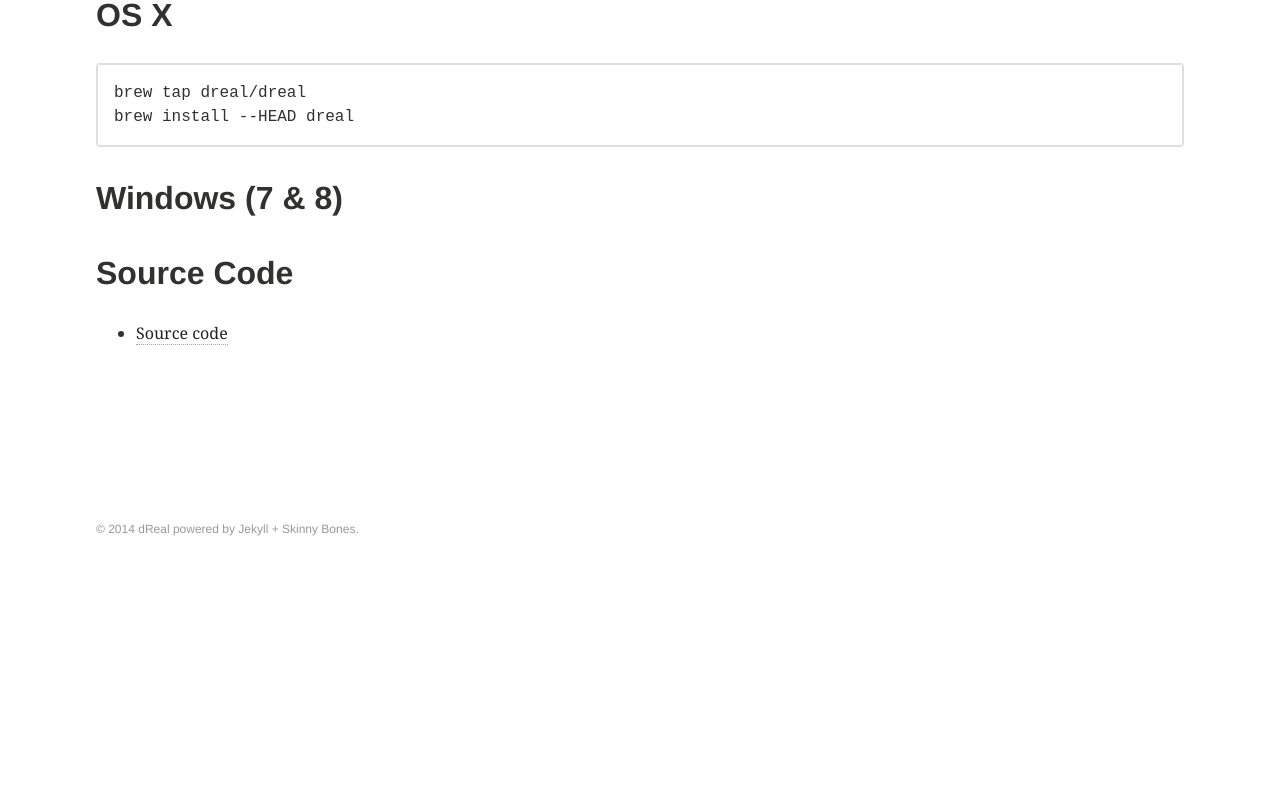
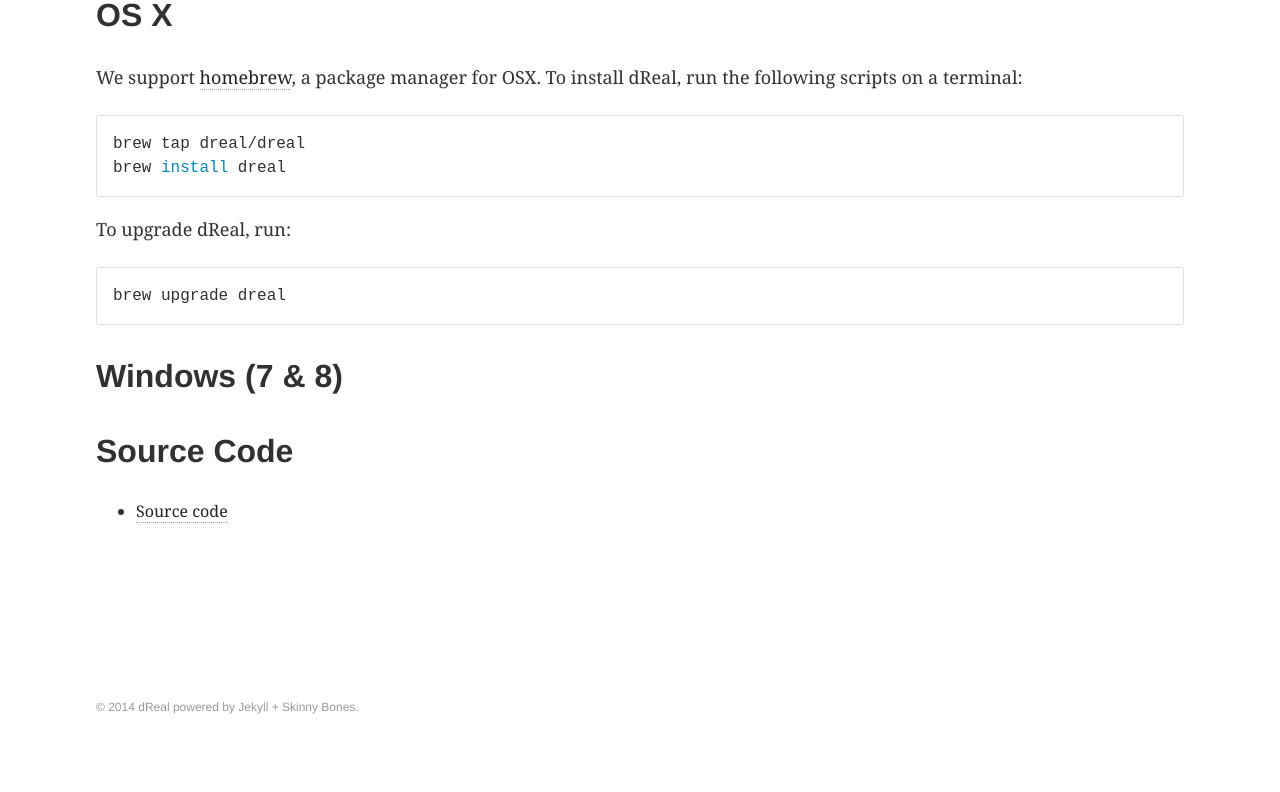
Before and after one commit to dreal/dreal.github.io, a Jekyll site: the page built from download/index.md, in a window 1280 px wide. Shown: the part 320-1112 px from the top of the page. Built offline with Jekyll 4.4.1, drawn with Linux system fonts in a browser that asks for light colours; before the commit the page ends 934 px from its top, so only the background shows below that.

Commit message:
feat(download): update OSX install

````diff
--- a/download/index.md
+++ b/download/index.md
@@ -18,10 +18,22 @@
 OS X
 ----
 
-```
+We support [homebrew][homebrew], a package manager for OSX. To install
+dReal, run the following scripts on a terminal:
+
+{% highlight bash %}
 brew tap dreal/dreal
-brew install --HEAD dreal
-```
+brew install dreal
+{% endhighlight %}
+
+
+To upgrade dReal, run:
+
+{% highlight bash %}
+brew upgrade dreal
+{% endhighlight %}
+
+[homebrew]: http://brew.sh/
 
 Windows (7 & 8)
 ---------------
@@ -30,4 +42,4 @@
 Source Code
 -----------
 
-- [Source code](http://github.com/leanprover/lean/archive/master.zip)
+- [Source code](http://github.com/dreal/dreal/archive/master.zip)
````
